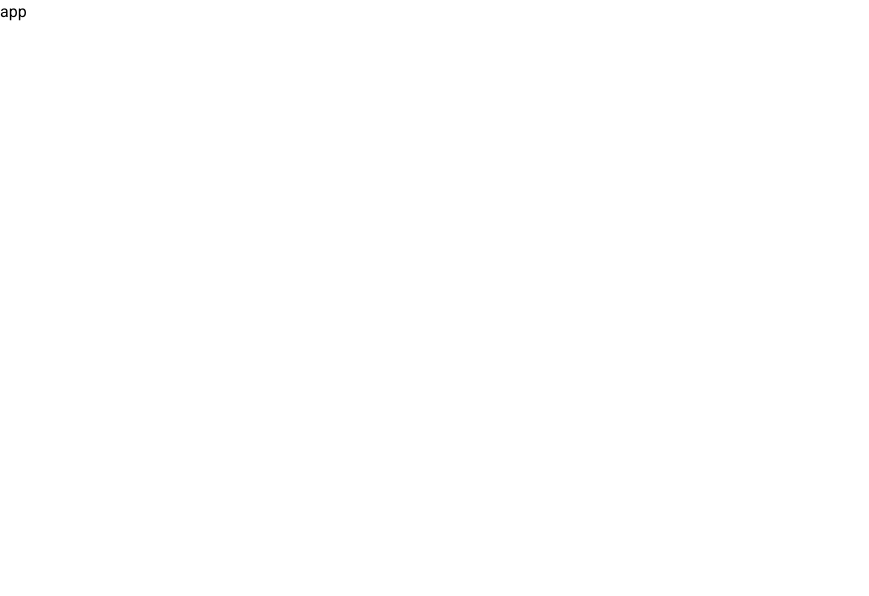
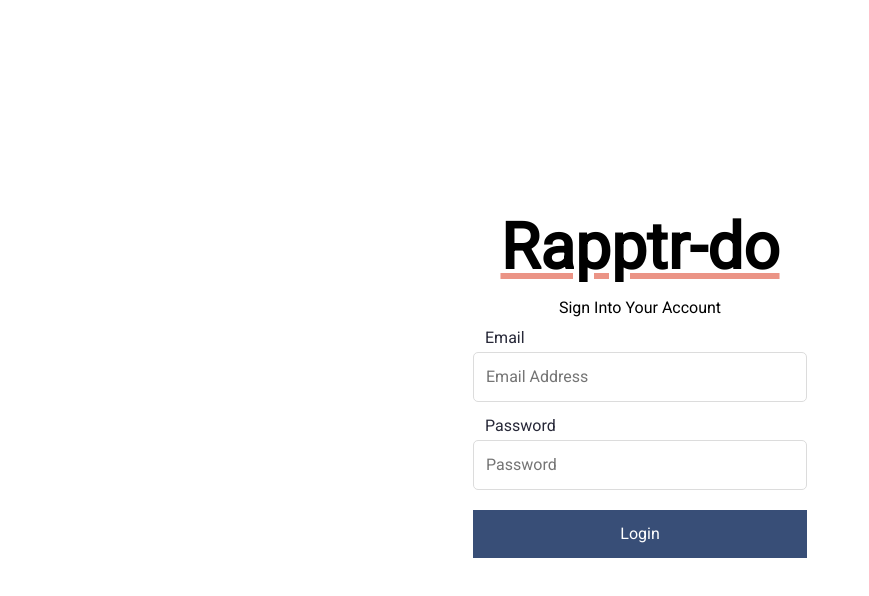
Before and after one commit to Claytonhart/todo-demo, a React (Create React App) app: page /login in a window 1280 px wide. Shown: the top 596 px of the page, without its empty margins (0-869 px from the left). Built offline with nearby package versions, Linux system fonts and the light colour scheme.

Commit message:
login styling and logic setup

```diff
--- a/package.json
+++ b/package.json
@@ -9,6 +9,7 @@
     "react": "^18.2.0",
     "react-dom": "^18.2.0",
     "react-query": "^3.39.2",
+    "react-router-dom": "^6.4.3",
     "react-scripts": "5.0.1",
     "styled-components": "^5.3.6",
     "web-vitals": "^2.1.4"
--- a/src/App.js
+++ b/src/App.js
@@ -1,5 +1,20 @@
+import { Route, Routes } from 'react-router-dom';
+import { QueryClient, QueryClientProvider } from 'react-query';
+import Login from './components/auth/Login';
+import Main from './components/main/Main';
+
+const queryClient = new QueryClient();
+
 function App() {
-  return <div className='App'>app</div>;
+  return (
+    <QueryClientProvider client={queryClient}>
+      {/* <Navbar /> */}
+      <Routes>
+        <Route path='/' element={<Main />} />
+        <Route path='/login' element={<Login />} />
+      </Routes>
+    </QueryClientProvider>
+  );
 }
 
 export default App;
--- /dev/null
+++ b/src/components/auth/Login.js
@@ -0,0 +1,100 @@
+import React, { useState } from 'react';
+import { Navigate } from 'react-router-dom';
+import styled from 'styled-components/macro';
+
+const Login = ({ login, isAuthenticated }) => {
+  const [formData, setFormData] = useState({
+    email: '',
+    password: '',
+  });
+
+  const { email, password } = formData;
+
+  const onChange = (e) =>
+    setFormData({ ...formData, [e.target.name]: e.target.value });
+
+  const onSubmit = async (e) => {
+    e.preventDefault();
+    login(email, password);
+  };
+
+  if (isAuthenticated) {
+    return <Navigate to='/project' />;
+  }
+
+  return (
+    <Container>
+      <LoginLogo>Rapptr-do</LoginLogo>
+      <p>Sign Into Your Account</p>
+      <LoginForm onSubmit={(e) => onSubmit(e)}>
+        <LoginLabel htmlFor='email'>Email</LoginLabel>
+        <LoginInput
+          type='email'
+          placeholder='Email Address'
+          name='email'
+          value={email}
+          onChange={(e) => onChange(e)}
+          required
+          id='email'
+        />
+        <LoginLabel htmlFor='password'>Password</LoginLabel>
+        <LoginInput
+          type='password'
+          placeholder='Password'
+          name='password'
+          value={password}
+          onChange={(e) => onChange(e)}
+          minLength='6'
+          id='password'
+        />
+
+        <LoginButton type='submit' value='Login' />
+      </LoginForm>
+    </Container>
+  );
+};
+
+const Container = styled.div`
+  display: flex;
+  flex-direction: column;
+  width: 100%;
+  align-items: center;
+  position: absolute;
+  top: 25%;
+`;
+
+const LoginLogo = styled.h3`
+  font-size: 64px;
+  text-decoration: underline;
+  text-decoration-color: ${(props) => props.theme.primary.red};
+`;
+
+const LoginForm = styled.form`
+  width: 350px;
+  display: flex;
+  flex-direction: column;
+  margin-top: 6px;
+`;
+
+const LoginInput = styled.input`
+  padding: 12px;
+  margin: 2px 8px 12px 8px;
+  border: 1px solid gainsboro;
+  border-radius: 5px;
+`;
+
+const LoginLabel = styled.label`
+  margin: 0 20px;
+  color: ${(props) => props.theme.primary.grey};
+`;
+
+const LoginButton = styled.input`
+  background-color: ${(props) => props.theme.primary.blue};
+  color: #fff;
+  padding: 12px;
+  margin: 8px;
+  cursor: pointer;
+  border: none;
+`;
+
+export default Login;
--- /dev/null
+++ b/src/components/main/Main.js
@@ -0,0 +1,7 @@
+import React from 'react';
+
+const Main = () => {
+  return <div>Main page!</div>;
+};
+
+export default Main;
--- a/src/index.js
+++ b/src/index.js
@@ -1,6 +1,7 @@
 import React from 'react';
 import ReactDOM from 'react-dom/client';
 import { ThemeProvider } from 'styled-components';
+import { BrowserRouter as Router } from 'react-router-dom';
 import { QueryClient, QueryClientProvider } from 'react-query';
 
 import App from './App';
@@ -14,8 +15,10 @@ root.render(
   <React.StrictMode>
     <QueryClientProvider client={queryClient}>
       <ThemeProvider theme={theme}>
-        <App />
-        <GlobalStyles />
+        <Router>
+          <App />
+          <GlobalStyles />
+        </Router>
       </ThemeProvider>
     </QueryClientProvider>
   </React.StrictMode>
--- a/src/styles/theme.js
+++ b/src/styles/theme.js
@@ -4,4 +4,12 @@ export const theme = {
     tablet: '59.375rem',
     laptop: '81.25rem',
   },
+  primary: {
+    blue: '#384E77',
+    white: '#F9F8F8',
+    red: '#EB9486',
+    yellow: '#F3DE8A',
+    grey: '#272838',
+    lightgrey: '#898992',
+  },
 };
```
Also changed, not shown: 1 other file (tests, documents, lock files or other folders).
